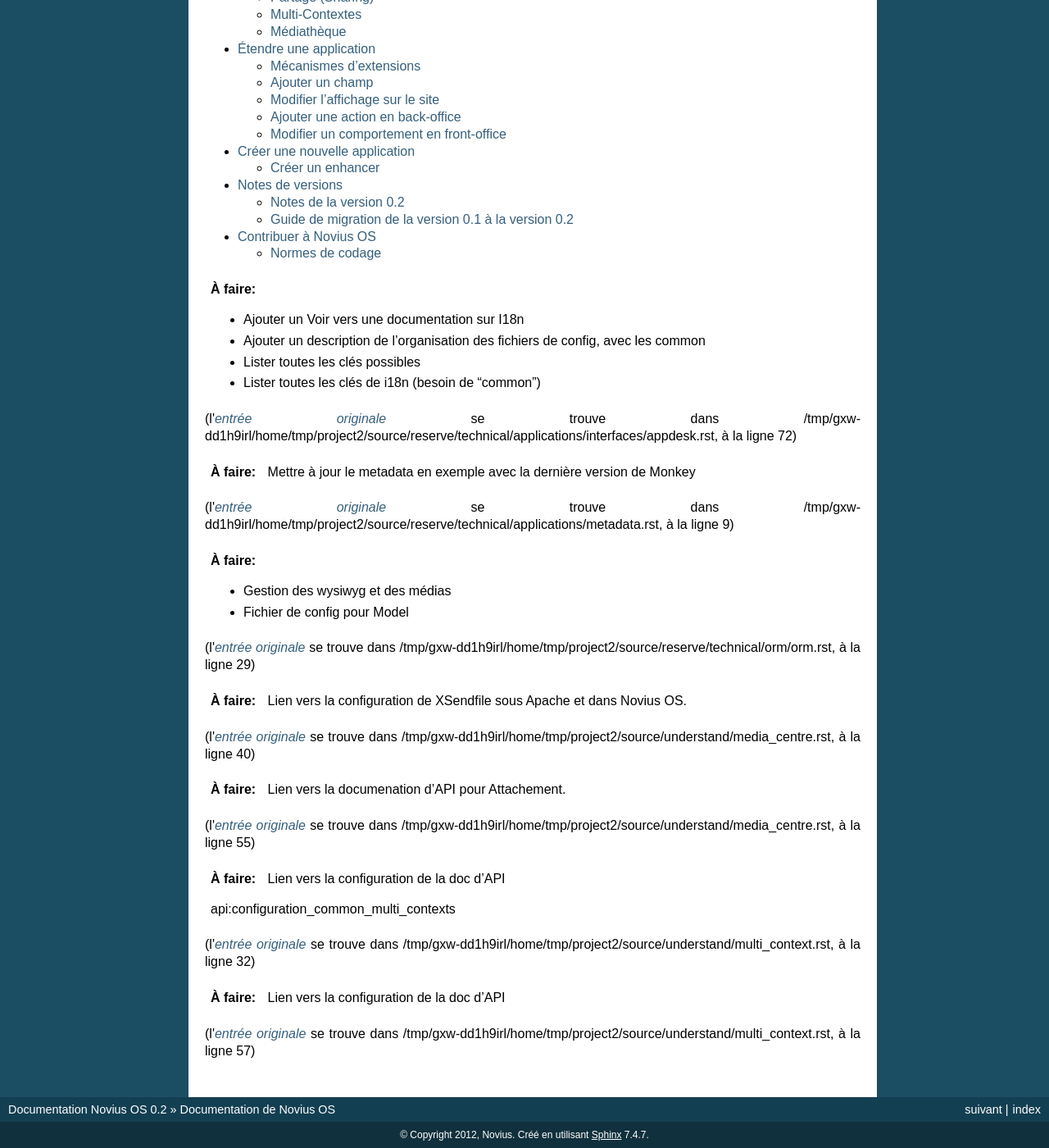
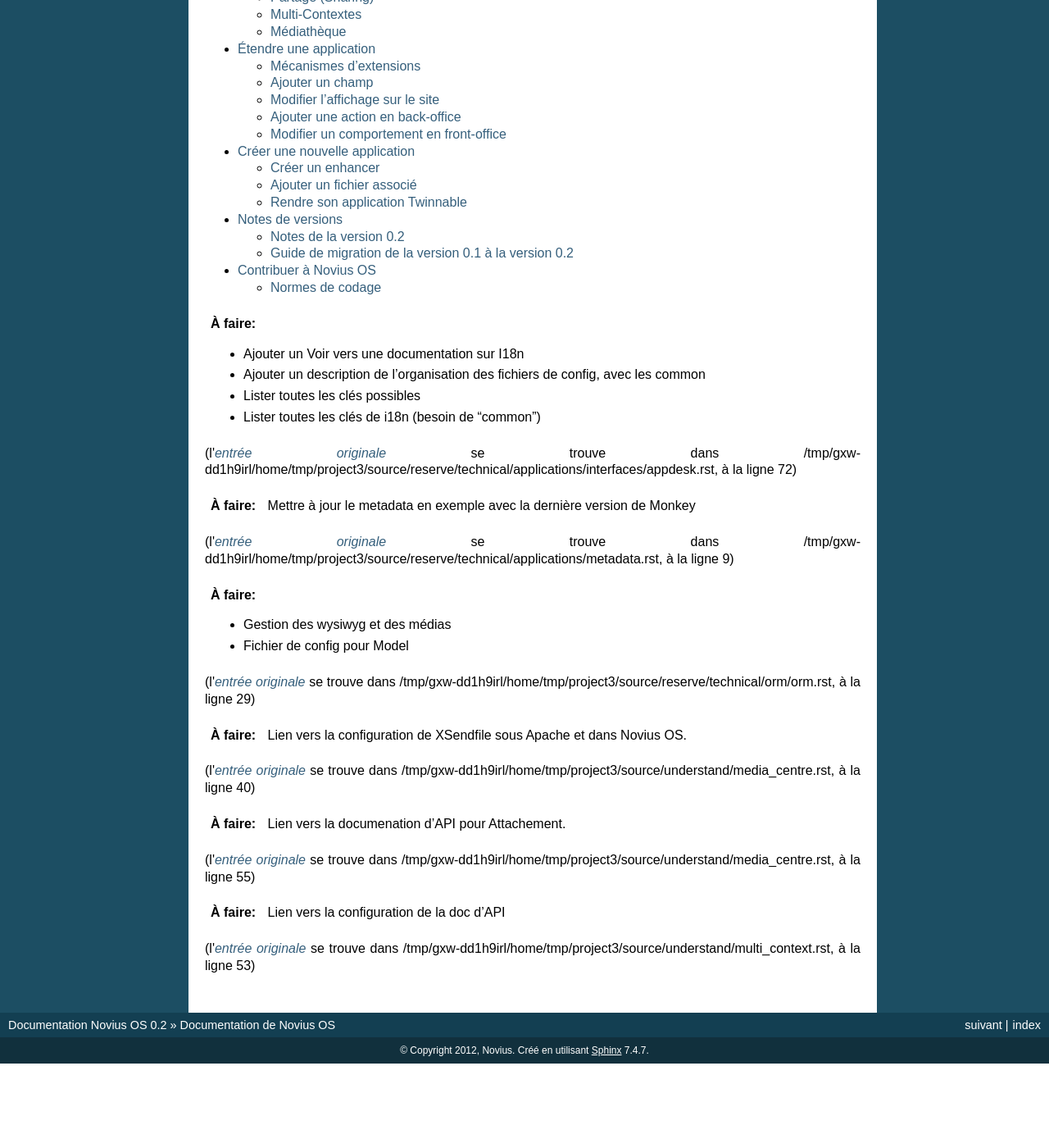
Before and after one commit to vrcAlbert/documentation-api, a Sphinx documentation site: the page built from source/index.rst, in a window 1280 px wide and 1400 px high, scrolled down 498 px. Shown: the whole window at 82% size. Built offline with Sphinx 7.4.7, drawn with Linux system fonts in a browser that asks for light colours; pages that are not in the unit, such as notebooks, are missing from menus; after the commit the page ends 1795 px from its top, so only the background shows below that; some of the changed lines change nothing that is shown.

Commit message:
Attachment

```diff
--- /dev/null
+++ b/source/app_create/attachment.rst
@@ -0,0 +1,113 @@
+Ajouter un fichier associé
+##########################
+
+Principes
+*********
+
+Novius OS fournit la classe :ref:`api:php/classes/attachment` pour gérer les fichiers associés.
+
+Les fichiers associés sont stockés dans le répertoire :file:`local/data/files/`.
+
+Vous pouvez associer un fichier à un :ref:`api:php/models/model` mais aussi à n'importe quel objet.
+Pour définir un :ref:`api:php/classes/attachment` il suffit de fournir une configuration.
+
+.. code-block:: php
+	:linenothreshold: 3,4
+
+	<?php
+
+	$attachment = \Nos\Attachment::forge('my_id', array(
+		'dir' => 'apps'.DS.'myapps',
+	));
+
+Dans l'exemple ci-dessus, notre fichier associé sera enregistré dans le répertoire :file:`local/data/files/apps/myapps/my_id/`.
+
+Pour enregistré un fichier, il suffira de faire :
+
+.. code-block:: php
+
+	$attachment->set($_FILES['file']['tmp_name'], $_FILES['file']['name']);
+	$attachment->save();
+
+Dans cet exemple, nous enregsitrons un fichier uploadé comme fichier associé.
+Le chemin du fichier sera alors :file:`local/data/files/apps/myapps/my_id/nom_original.ext`
+où ``nom_original.ext`` est le nom original du fichier uploadé, récupérer via ``$_FILES['file']['name']``.
+
+
+Attaché à un model
+******************
+
+Dans le cas d'un fichier attaché à un :ref:`api:php/models/model`, c'est encore plus simple.
+Dans la définition de votre classe, il suffit de déclarer :
+
+.. code-block:: php
+
+	class Model_Example extends \Nos\Orm\Model
+	{
+
+		protected static $_attachment = array(
+			'avatar' => array(),
+			'cv' => array(),
+		);
+
+De cette façon, chaque item de ``Model_Example`` aura 2 fichiers associés : ``avatar`` et ``cv``.
+
+.. code-block:: php
+
+	$item = Model_Example::find('first');
+	$item->avatar->set($_FILES['file']['tmp_name'], $_FILES['file']['name']);
+	$item->avatar->save();
+
+Utilisation avancée
+*******************
+
+Pour plus de détails, consultez la documentation d'API d':ref:`api:php/classes/attachment`.
+
+Extensions
+==========
+
+A la création de votre :ref:`api:php/classes/attachment`, vous pouvez spécifier une liste d'extensions de fichier autorisées
+en ajoutant la clé ``extensions`` au tableau de configuration et en lui donnant un tableau d'extensions acceptées en valeur.
+
+Si votre fichier fichier doit être une image, une clé ``image`` à ``true`` suffira.
+
+Alias pour l'URL
+================
+
+Par défaut, votre fichier attaché sera disponible à l'URL du type :
+
+:file:`http://www.mondomaine.com/data/files/{dir}/{id}/{file_name}.{extension}`
+
+Si ``dir`` est égale à ``apps/mon-apps/mon-type-de-fichier/``, seulement pas faire une URL assez longue.
+
+Définissez une classe ``alias`` dans le tableau de configuration de votre :ref:`api:php/classes/attachment`.
+La valeur de ``alias``, remplacera celle de ``dir`` dans l'URL.
+
+
+Fichier attaché sécurisé
+========================
+
+Si votre fichier attaché ne doit pas être accessible à n'importe qui, vous pouvez le sécuriser.
+Il suffit de définir, toujours dans le tableau de configuration, une clé ``check`` de type `fonction de callback <http://php.net/manual/fr/language.types.callable.php>`_.
+A chaque fois que le fichier se demandé, via son URL, le système exécutera cette fonction, en lui passant l'objet
+:ref:`api:php/classes/attachment` en paramètre, pour vérifier si la personne connectée a le droit d'y accéder.
+
+Exemple :
+
+.. code-block:: php
+
+	class Verification
+	{
+		public static function check($attachment)
+		{
+			return isset($_SESSION['user_connected']) && $_SESSION['user_connected'];
+		}
+	}
+
+	$attachment = \Nos\Attachment::forge('my_id', array(
+		'dir' => 'apps'.DS.'myapps',
+		'check' => array('Verification', 'check'),
+	));
+
+De cette façon, si l'internaute est connecté, donc dans notre cas la variable de session ``user_connected`` est à ``true``, il recevra le fichier.
+S'il ne l'est pas, il recevra une erreur 404.
--- a/source/app_create/index.rst
+++ b/source/app_create/index.rst
@@ -4,3 +4,5 @@
 .. toctree::
 
 	enhancer
+	attachment
+	twinnable
--- /dev/null
+++ b/source/app_create/twinnable.rst
@@ -0,0 +1,2 @@
+Rendre son application Twinnable
+################################
--- a/source/understand/multi_context.rst
+++ b/source/understand/multi_context.rst
@@ -29,11 +29,7 @@
 Configuration
 *************
 
-.. todo::
-
-	Lien vers la configuration de la doc d'API
-
-	:ref:`api:configuration_common_multi_contexts`
+Pour configurer les différents contextes de votre instance Novius OS, veuillez vous référer à la :ref:`documentation d'API <api:php/configuration/multi_contexts>`.
 
 Cas particuliers
 ****************
```
